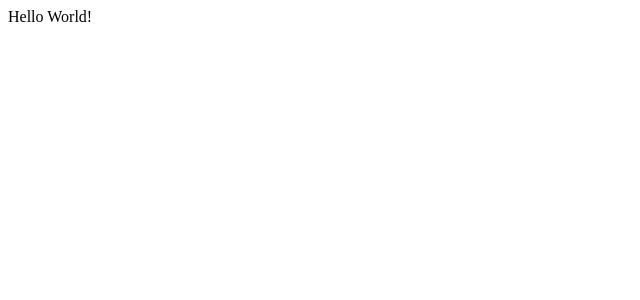
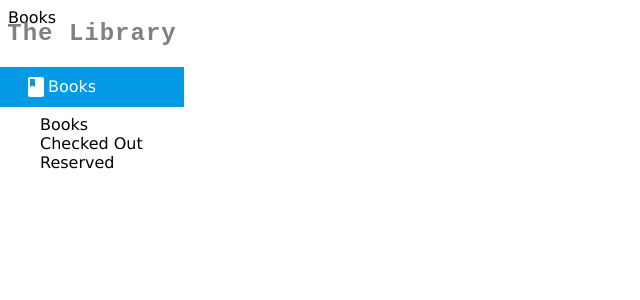
Before and after one commit to nichgalea/react-book-library, a React app: page / in a window 1280 px wide. Shown: the top 300 px of the page, without its empty margins (0-640 px from the left). Built offline with nearby package versions, Linux system fonts and the light colour scheme.

Commit message:
Set up app structure

```diff
--- /dev/null
+++ b/src/app/index.tsx
@@ -0,0 +1,25 @@
+import React from "react";
+import { BrowserRouter, Switch, Route } from "react-router-dom";
+
+import Sidenav from "sidenav";
+
+import styles from "./styles.scss";
+
+export default function App() {
+  return (
+    <BrowserRouter basename="/">
+      <div className={styles.app}>
+        <Sidenav />
+
+        <main className={styles.mainContent}>
+          <Switch>
+            <Route path="/" render={() => "Books"} />
+            <Route path="/books" render={() => "Books"} />
+            <Route path="/checked-out" render={() => "Checked Out"} />
+            <Route path="/reserved" render={() => "Reserved"} />
+          </Switch>
+        </main>
+      </div>
+    </BrowserRouter>
+  );
+}
--- /dev/null
+++ b/src/app/styles.scss
@@ -0,0 +1,7 @@
+.app {
+  font-family: Verdana, Geneva, Tahoma, sans-serif;
+}
+
+.main-content {
+  margin-left: 200px;
+}
--- /dev/null
+++ b/src/global.d.ts
@@ -0,0 +1 @@
+declare module "*.scss";
--- a/src/index.html
+++ b/src/index.html
@@ -1,7 +1,7 @@
 <!DOCTYPE html>
 <html>
   <head>
-    <title>Book Library</title>
+    <title>The Library | Jump.Work</title>
     <meta charset="utf-8" />
     <meta name="viewport" content="width=device-width, initial-scale=1" />
   </head>
--- a/src/index.tsx
+++ b/src/index.tsx
@@ -1,4 +1,6 @@
 import React from "react";
 import ReactDom from "react-dom";
 
-ReactDom.render(<main>Hello World!</main>, document.getElementById("app"));
+import App from "./app";
+
+ReactDom.render(<App />, document.getElementById("app"));
--- /dev/null
+++ b/src/sidenav/index.tsx
@@ -0,0 +1,30 @@
+import React from "react";
+
+import styles from "./styles.scss";
+
+export default function Sidenav() {
+  return (
+    <nav className={styles.sidenav}>
+      <h1 className={styles.title}>The Library</h1>
+
+      <div className={styles.navList}>
+        <div className={styles.subtitle}>
+          <svg className={styles.bookIcon} width="24" height="24" viewBox="0 0 24 24">
+            <path d="M0 0h24v24H0z" fill="none" />
+            <path
+              fill="white"
+              d="M18 2H6c-1.1 0-2 .9-2 2v16c0 1.1.9 2 2 2h12c1.1 0 2-.9 2-2V4c0-1.1-.9-2-2-2zM6 4h5v8l-2.5-1.5L6 12V4z"
+            />
+          </svg>
+          Books
+        </div>
+
+        <ul className={styles.links}>
+          <li className={styles.linksListItem}>Books</li>
+          <li className={styles.linksListItem}>Checked Out</li>
+          <li className={styles.linksListItem}>Reserved</li>
+        </ul>
+      </div>
+    </nav>
+  );
+}
--- /dev/null
+++ b/src/sidenav/styles.scss
@@ -0,0 +1,41 @@
+.sidenav {
+  position: fixed;
+  left: 0;
+  top: 0;
+  width: 184px;
+}
+
+.title {
+  font-family: "Courier New", Courier, monospace;
+  font-weight: 600;
+  letter-spacing: 1px;
+  color: gray;
+  text-align: center;
+}
+
+.nav-list {
+  font-size: 14px;
+  box-shadow: 1px 1px 2px 0px rgba(0, 0, 0, 0.3);
+}
+
+.subtitle {
+  background: #049ae5;
+  color: white;
+  font-weight: normal;
+  padding: 8px 16px 8px 24px;
+  display: flex;
+  align-items: center;
+}
+
+.book-icon {
+  margin-right: 16px;
+}
+
+.links {
+  list-style: none;
+  margin: 8px 0;
+}
+
+.links-list-item {
+  margin: 8px 0;
+}
```
